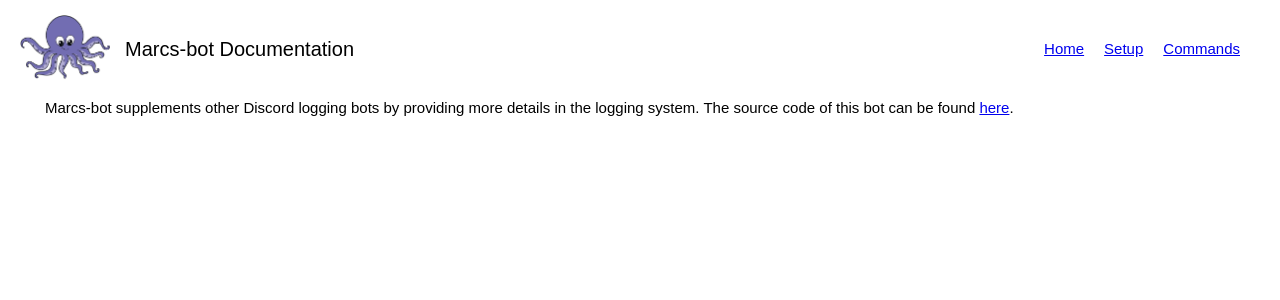
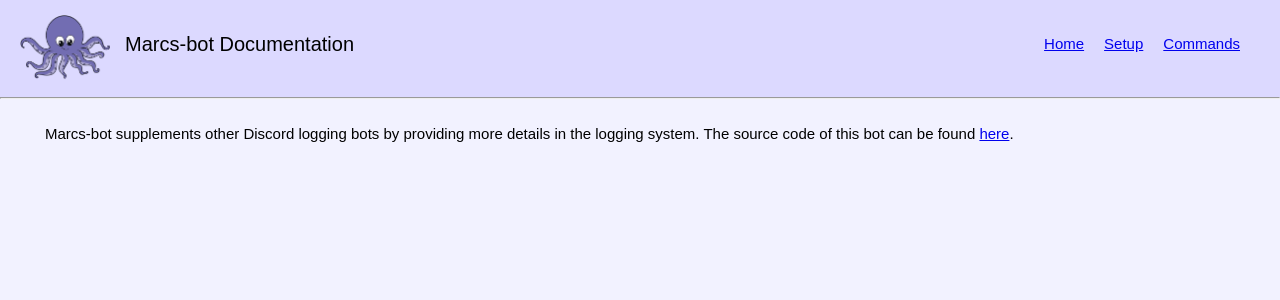
Before and after one commit to Picowchew/Marcs-bot-Documentation, a React (Create React App) app: page / in a window 1280 px wide. Shown: the top 300 px of the page. Built offline with nearby package versions, Linux system fonts and the light colour scheme.

Commit message:
Added background colour

```diff
--- a/src/components/commands.js
+++ b/src/components/commands.js
@@ -6,6 +6,7 @@ function Commands() {
   return (
     <div>
       <Header />
+      <br />
       <div className="margin">
         <div>
           The default prefix is <code>]</code>.
--- a/src/components/header.js
+++ b/src/components/header.js
@@ -6,7 +6,7 @@ import NavBar from "./navbar";
 
 function Header() {
   return (
-    <div>
+    <div className="header-bg">
       <div className="left">
         <Avatar />
         <Name />
@@ -15,6 +15,7 @@ function Header() {
         <NavBar />
       </div>
       <div className="clear" />
+      <hr />
     </div>
   );
 }
--- a/src/components/home.js
+++ b/src/components/home.js
@@ -6,6 +6,7 @@ function Home() {
   return (
     <div>
       <Header />
+      <br />
       <p className="margin">
         Marcs-bot supplements other Discord logging bots by providing more
         details in the logging system. The source code of this bot can be
--- a/src/components/setup.js
+++ b/src/components/setup.js
@@ -6,6 +6,7 @@ function Setup() {
   return (
     <div>
       <Header />
+      <br />
       <div className="margin">
         <div>
           Clone&nbsp;
--- a/src/index.css
+++ b/src/index.css
@@ -1,4 +1,5 @@
 body {
+  background-color: #f2f2ff;
   margin: 0;
   font-family: sans-serif;
   font-smooth: always;
@@ -19,6 +20,7 @@ caption {
 }
 
 table {
+  background-color: #ffffff;
   border-collapse: collapse;
 }
 
--- a/src/styles/avatar.css
+++ b/src/styles/avatar.css
@@ -1,4 +1,4 @@
 .avatar {
-  margin: 15px 15px 15px 20px;
+  margin: 15px 15px 5px 20px;
   height: 65px;
 }
--- a/src/styles/header.css
+++ b/src/styles/header.css
@@ -1,3 +1,7 @@
+.header-bg {
+  background: #dcd9ff;
+}
+
 .left {
   float: left;
   display: flex;
--- a/src/styles/nav.css
+++ b/src/styles/nav.css
@@ -1,5 +1,5 @@
 .navbar {
-  margin: 40px 30px;
+  margin: 35px 30px 30px;
 }
 
 .navitem {
```
Also changed, not shown: 10 other files (tests, documents, lock files or other folders).
